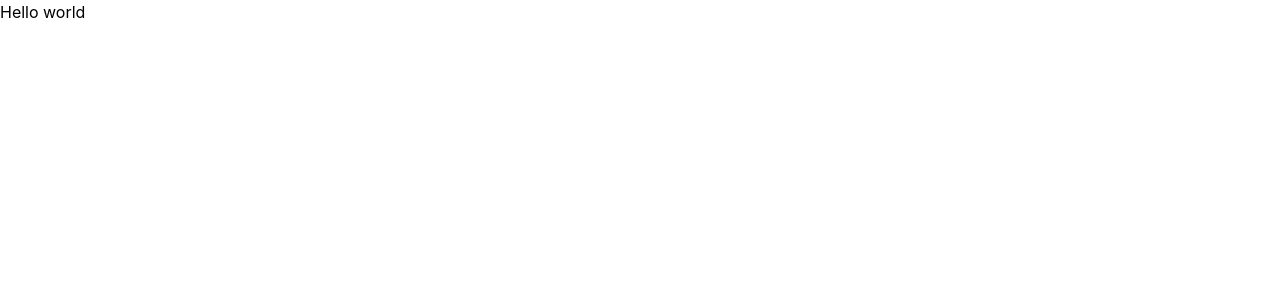
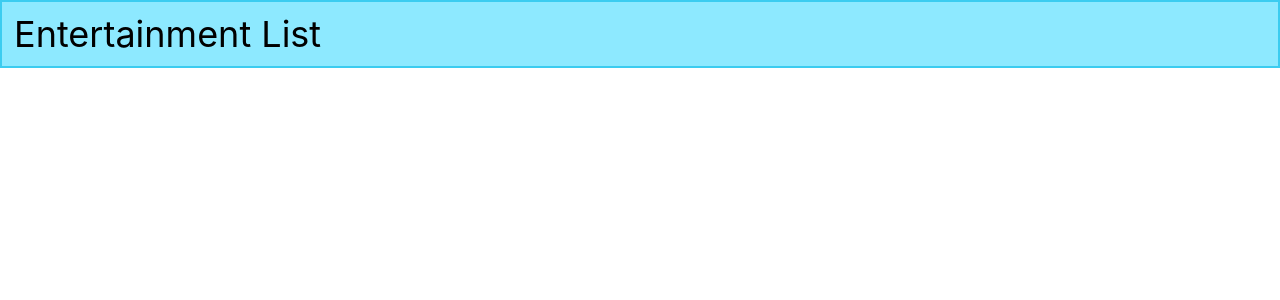
Before and after one commit to Kishan-Pal/Entertainment_list, a React (Create React App) app: page / in a window 1280 px wide. Shown: the top 300 px of the page. Built offline with nearby package versions, Linux system fonts and the light colour scheme.

Commit message:
Header.js is added

```diff
--- a/src/App.js
+++ b/src/App.js
@@ -1,7 +1,9 @@
+import Header from "./Header";
+
 function App() {
   return (
     <div className="App">
-      <p class="">Hello world</p>
+      <Header content="Entertainment List" />
     </div>
   );
 }
--- /dev/null
+++ b/src/Header.js
@@ -0,0 +1,9 @@
+const Header = ({ content }) => {
+  return (
+    <header class="p-3 bg-[#8DE9FF] text-4xl border-2 border-[#3bccf0]">
+      <h1>{content}</h1>
+    </header>
+  );
+};
+
+export default Header;
--- a/src/output.css
+++ b/src/output.css
@@ -545,9 +545,69 @@ video {
   --tw-contain-style:  ;
 }
 
+.h-10 {
+  height: 2.5rem;
+}
+
+.border-2 {
+  border-width: 2px;
+}
+
+.border-\[\#23788d\] {
+  --tw-border-opacity: 1;
+  border-color: rgb(35 120 141 / var(--tw-border-opacity));
+}
+
+.border-\[\#3bccf0\] {
+  --tw-border-opacity: 1;
+  border-color: rgb(59 204 240 / var(--tw-border-opacity));
+}
+
+.bg-\[\#50d71e\] {
+  --tw-bg-opacity: 1;
+  background-color: rgb(80 215 30 / var(--tw-bg-opacity));
+}
+
+.bg-\[\#8DE9FF\] {
+  --tw-bg-opacity: 1;
+  background-color: rgb(141 233 255 / var(--tw-bg-opacity));
+}
+
+.p-10 {
+  padding: 2.5rem;
+}
+
+.p-5 {
+  padding: 1.25rem;
+}
+
+.p-3 {
+  padding: 0.75rem;
+}
+
 .py-10 {
   padding-top: 2.5rem;
   padding-bottom: 2.5rem;
+}
+
+.text-xl {
+  font-size: 1.25rem;
+  line-height: 1.75rem;
+}
+
+.text-2xl {
+  font-size: 1.5rem;
+  line-height: 2rem;
+}
+
+.text-4xl {
+  font-size: 2.25rem;
+  line-height: 2.5rem;
+}
+
+.text-5xl {
+  font-size: 3rem;
+  line-height: 1;
 }
 
 body {
```
